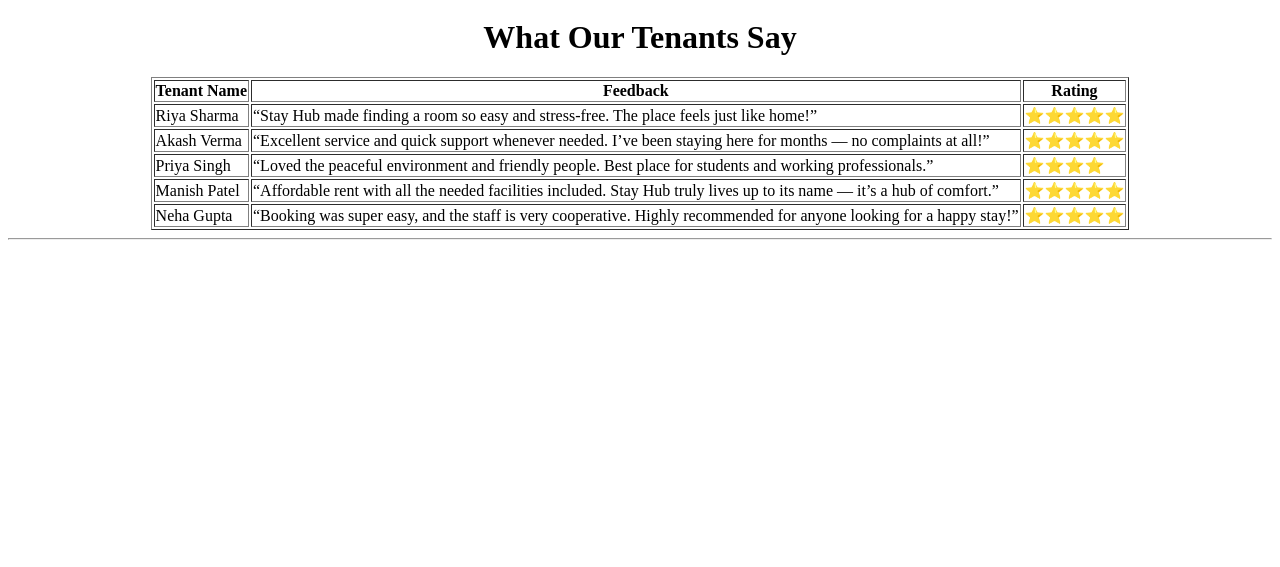
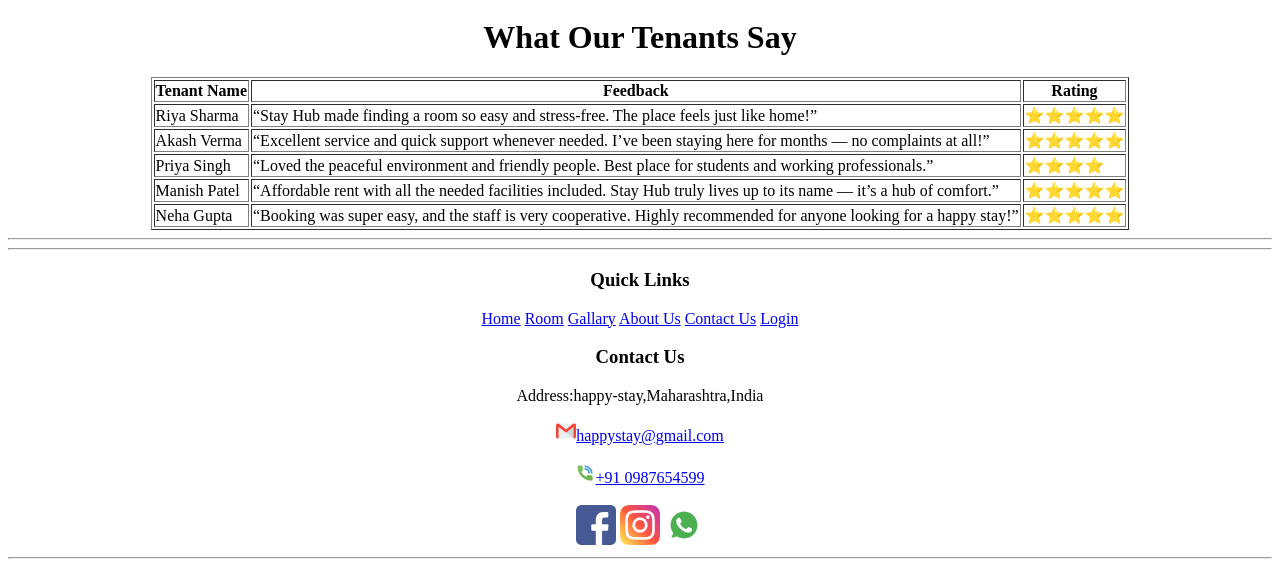
Before and after one commit to SejalPhalak/html-github-project2-happystay-rent-room, a plain HTML site: page index.html in a window 1280 px wide. Shown: the part 2133-2700 px from the top of the page. Before the commit the page ends 2381 px from the top, so only its background shows below. Drawn offline with Linux system fonts and the light colour scheme.

Commit message:
quick link section added adress and contact

```diff
--- a/index.html
+++ b/index.html
@@ -10,7 +10,7 @@
                <b><i>HappyStay</i></b> &nbsp;&nbsp;&nbsp;&nbsp;&nbsp; &nbsp; &nbsp; &nbsp; &nbsp; &nbsp; &nbsp;&nbsp;&nbsp;&nbsp;&nbsp;&nbsp;&nbsp;&nbsp;&nbsp;&nbsp;&nbsp;
         <a href="index.html">Home</a>&nbsp; &nbsp; &nbsp; &nbsp;  &nbsp; &nbsp;
         <a href="./pages/room.html" >Room</a>&nbsp; &nbsp; &nbsp; &nbsp; &nbsp; &nbsp;
-        <a href="./pages/property.html" >Property</a>&nbsp; &nbsp; &nbsp; &nbsp; &nbsp; &nbsp;
+        <a href="./pages/gallary.html" >Property</a>&nbsp; &nbsp; &nbsp; &nbsp; &nbsp; &nbsp;
         <a href="./pages/about.html" >About Us</a>&nbsp; &nbsp; &nbsp; &nbsp; &nbsp; &nbsp;
         <a href="./pages/contact.html" >Contact Us</a> &nbsp; &nbsp; &nbsp; &nbsp; &nbsp; &nbsp;
         <a href="./pages/feedback.html" >Feedback</a> &nbsp; &nbsp; &nbsp; &nbsp; &nbsp; &nbsp;
@@ -146,7 +146,24 @@
       </tr>
     </tbody>
   </table><hr>
-
+ <hr>
+    <footer align="center">
+    <h3>Quick Links</h3>
+        <a href="index.html">Home</a>
+        <a href="./pages/room.html" >Room</a>
+        <a href="./pages/gallary.html" >Gallary</a>
+        <a href="./pages/about.html" >About Us</a>
+        <a href="./pages/contact.html" >Contact Us</a>
+        <a href="./pages/login.html" >Login</a>
+        <h3>Contact Us</h3>
+        <p>Address:happy-stay,Maharashtra,India</p>
+        <a href="mailto:happystay@gmail.com"><img src="./images/mail.png" width="20px" alt="Mail">happystay@gmail.com</a><br><br>
+        <a href="tel:+91 9960989868"><img src="./images/call.png" width="20px" alt="phone">+91 0987654599</a><br><br>
+        <img src="./images/facebook.png" width="40px">
+        <img src="./images/insta.png" width="40px">
+        <img src="./images/whatsapp.png" width="40px"><br>
+        <hr>
+    </footer>
 
 
 </body>
```
Also changed, not shown: images/call.png (added), images/facebook.png (added), images/insta.png (added), images/mail.png (added), images/whatsapp.png (added), pages/gallary.html (renamed from pages/property.html).
